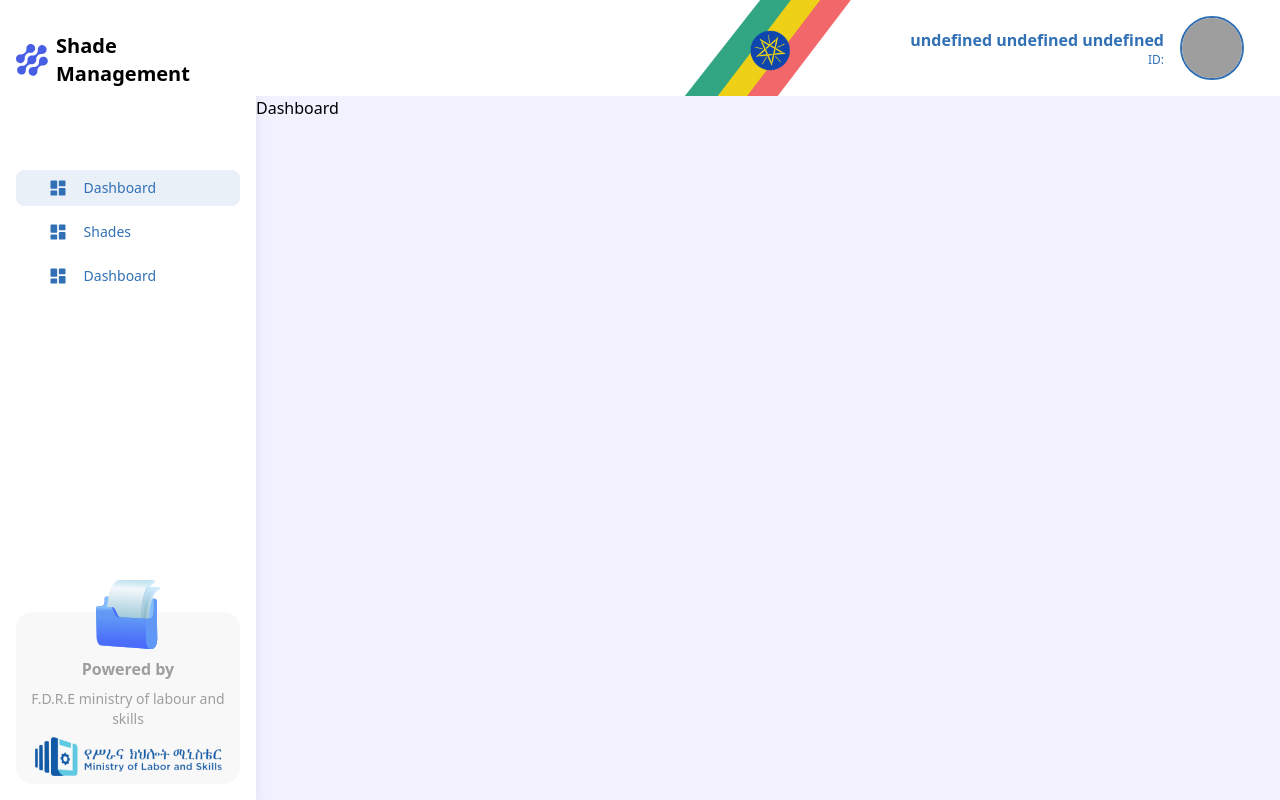
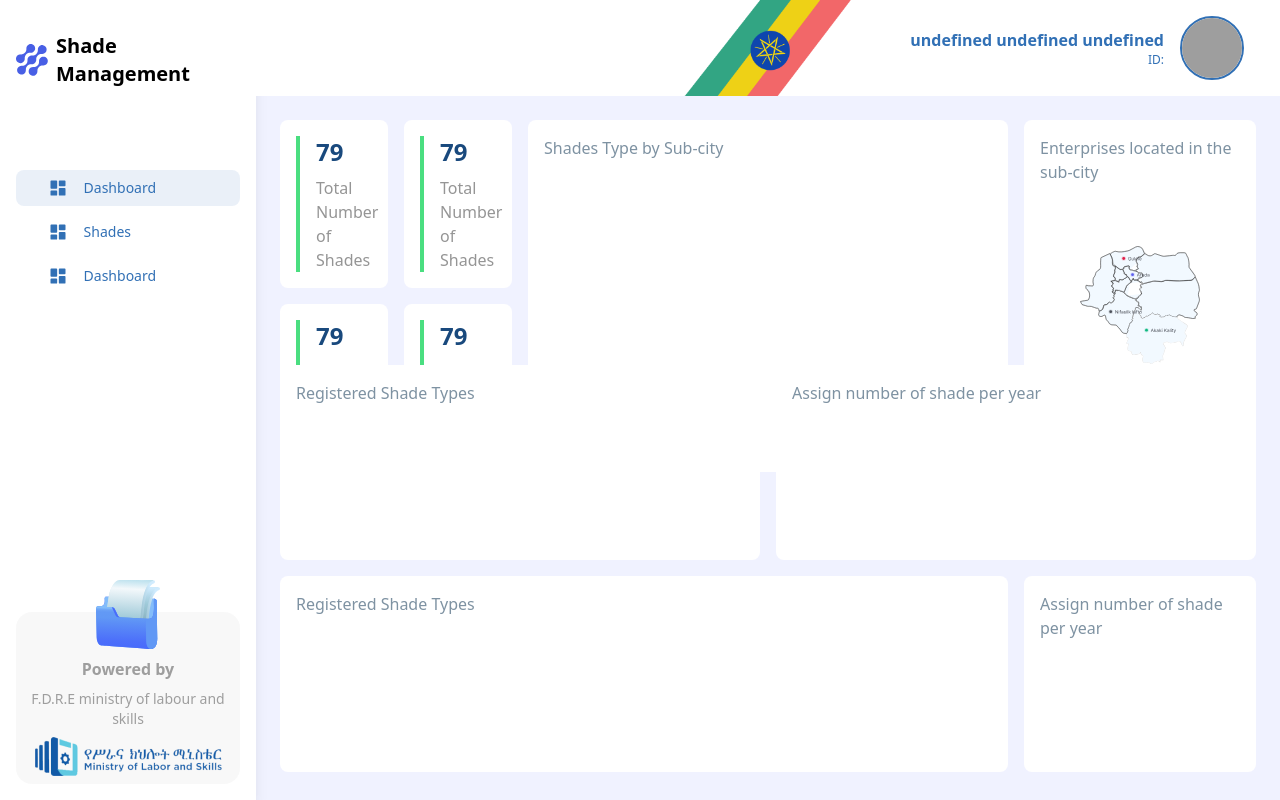
Before and after one commit to net2mulu/shade-app, a React (Create React App) app: page /dashboard in a window 1280 px wide. Built offline with nearby package versions, Linux system fonts and the light colour scheme; no server answers; sample sign-in values are in the browser's storage; grey boxes are pictures that could not be loaded.

Commit message:
ADD | Dashboard

```diff
--- a/src/pages/Dashboard/index.jsx
+++ b/src/pages/Dashboard/index.jsx
@@ -1,7 +1,140 @@
-import React from "react";
+import React, { useEffect, useRef } from "react";
+import Chart from "chart.js/auto";
+import Map from "../../assets/svg/addisAbabaMap.svg";
 
 const Dashboard = () => {
-  return <>Dashboard</>;
+  const cardList = [1, 2, 3, 4];
+
+  const chartRef = useRef(null);
+  useEffect(() => {
+    if (chartRef.current) {
+      const ctx = chartRef?.current?.getContext("2d");
+      let myChart;
+
+      const cleanupChart = () => {
+        if (myChart) {
+          myChart.destroy();
+        }
+      };
+
+      myChart = new Chart(ctx, {
+        type: "line",
+        data: {
+          labels: ["Jan", "Feb", "Mar", "Apr", "May", "Jun"],
+          datasets: [
+            {
+              data: [12, 19, 3, 5, 2, 3],
+              backgroundColor: "rgba(75, 192, 192, 0.2)",
+              borderColor: "rgba(75, 192, 192, 1)",
+              borderWidth: 1,
+            },
+            {
+              data: [10, 12, 3, 8, 1, 4],
+              backgroundColor: "rgba(75, 192, 192, 0.2)",
+              borderColor: "rgba(75, 192, 192, 1)",
+              borderWidth: 1,
+            },
+          ],
+        },
+        options: {
+          scales: {
+            x: {
+              grid: {
+                display: false,
+              },
+            },
+            y: {
+              beginAtZero: true,
+              grid: {
+                display: false,
+              },
+            },
+          },
+          elements: {
+            line: {
+              tension: 0.4,
+            },
+          },
+          plugins: {
+            legend: {
+              display: false,
+            },
+          },
+        },
+      });
+      return cleanupChart;
+    }
+  }, []);
+  return (
+    <>
+      <div className="flex flex-col gap-4 w-full p-6 h-full">
+        <div className="grid grid-cols-4 gap-4 h-max min-h-[30%] w-full">
+          <div className="grid col-span-1 grid-cols-2 gap-4 h-full w-full">
+            {cardList.map(() => (
+              <div className="flex bg-white rounded-lg p-4">
+                <div className="h-full w-full flex flex-col justify-center gap-2 border-l-4 pl-4 border-green-400">
+                  <p className="text-2xl font-semibold text-[#19497D]">79</p>
+                  <p className="font-light text-[#959595]">
+                    Total Number of Shades
+                  </p>
+                </div>
+              </div>
+            ))}
+          </div>
+
+          <div className="flex flex-col h-full col-span-2 bg-white rounded-lg p-4">
+            <p className="font-medium  text-[#7E92A2]">
+              Shades Type by Sub-city
+            </p>
+          </div>
+
+          <div className="flex flex-col gap-4 h-full col-span-1 bg-white rounded-lg p-4 justify-between text-[#7E92A2]">
+            <p className="font-medium">Enterprises located in the sub-city</p>
+            <img
+              src={Map}
+              alt="Addis Ababa Map"
+              className="w-3/5 place-self-center"
+            />
+            <div className="grid grid-cols-4 px-4 gap-4 items-center">
+              {cardList.map(() => (
+                <div className="flex items-center gap-1">
+                  <div className="h-2 w-2 rounded-full bg-red-300"></div>
+                  <p className="text-[10px]">Lemi Kura</p>
+                </div>
+              ))}
+            </div>
+          </div>
+        </div>
+        <div className="grid grid-cols-4 gap-4 h-max min-h-[30%] w-full">
+          <div className="flex flex-col h-full col-span-2 bg-white rounded-lg p-4">
+            <p className="font-medium  text-[#7E92A2]">
+              Registered Shade Types
+            </p>
+          </div>
+          <div className="flex flex-col h-full col-span-2 bg-white rounded-lg p-4">
+            <p className="font-medium  text-[#7E92A2]">
+              Assign number of shade per year
+            </p>
+            <div className="h-[90%] w-full flex flex-col justify-center items-center">
+              {/* <canvas className="min-w-[100%]" ref={chartRef}></canvas> */}
+            </div>
+          </div>
+        </div>
+        <div className="grid grid-cols-4 gap-4 h-max min-h-[30%] w-full">
+          <div className="flex flex-col h-full col-span-3 bg-white rounded-lg p-4">
+            <p className="font-medium  text-[#7E92A2]">
+              Registered Shade Types
+            </p>
+          </div>
+          <div className="flex flex-col h-full col-span-1 bg-white rounded-lg p-4">
+            <p className="font-medium  text-[#7E92A2]">
+              Assign number of shade per year
+            </p>
+          </div>
+        </div>
+      </div>
+    </>
+  );
 };
 
 export default Dashboard;
```
Also changed, not shown: src/assets/svg/addisAbabaMap.svg (added).
